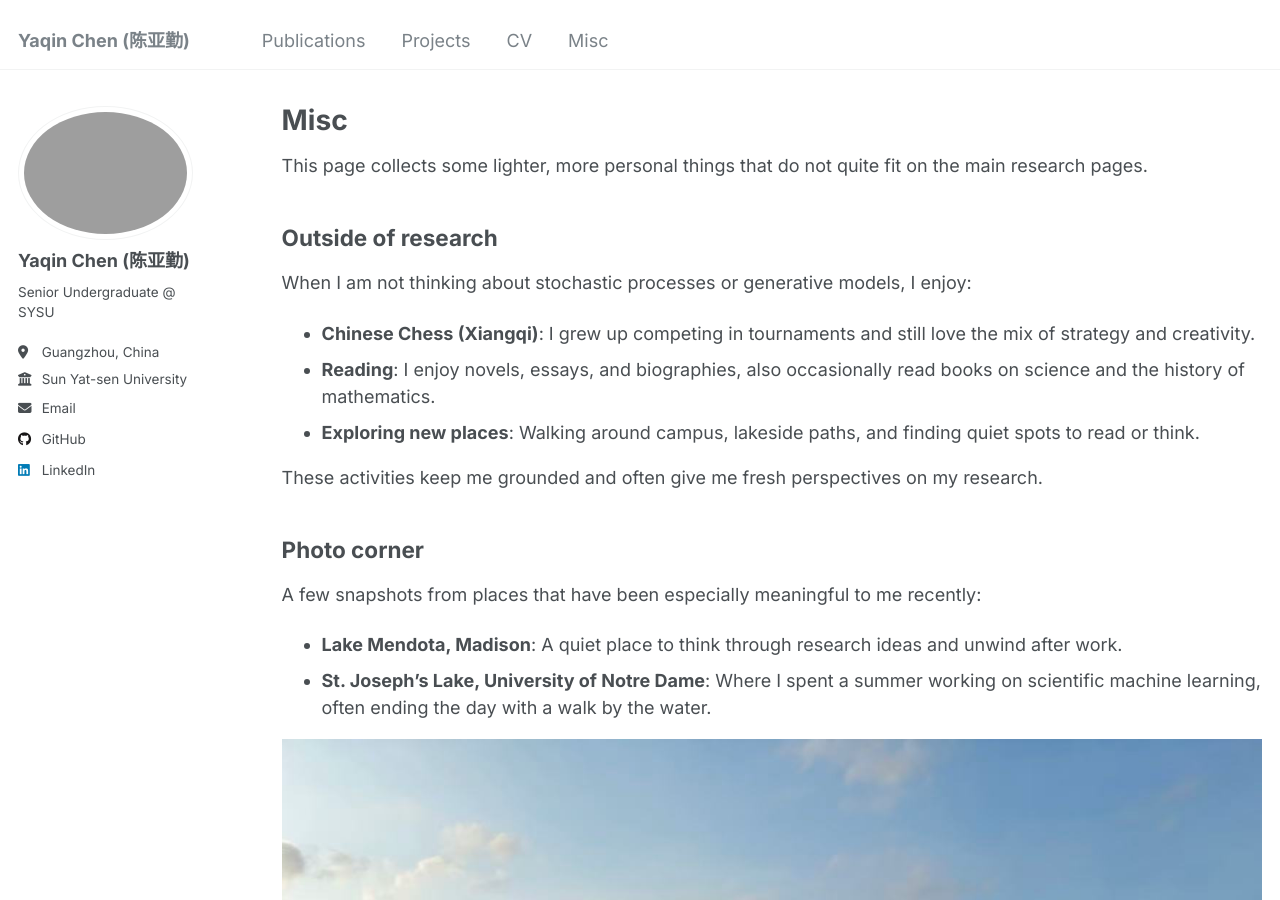
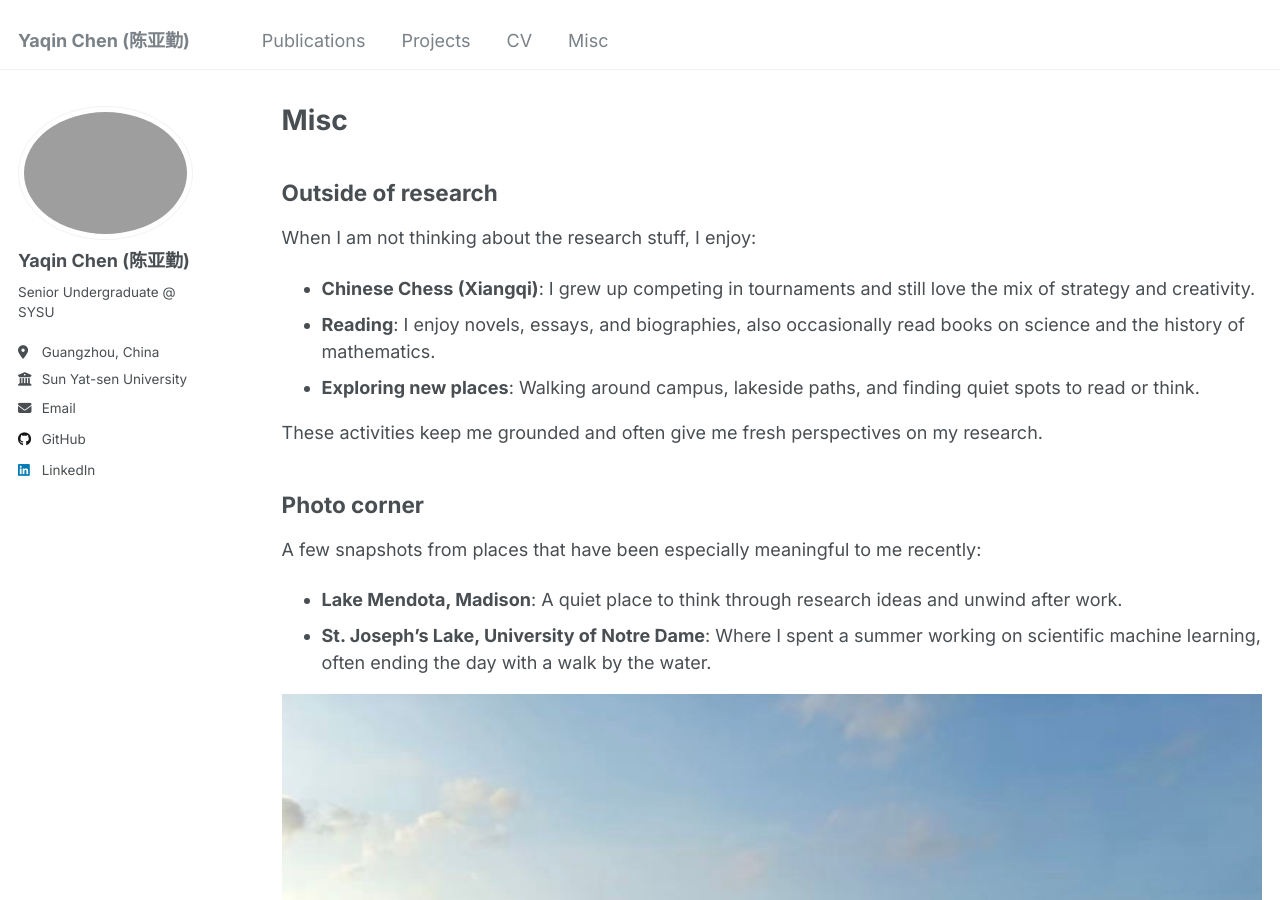
Before and after one commit to chen-yaqin/chen-yaqin.github.io, a Jekyll site: the page built from _misc/misc.md, in a window 1280 px wide and 900 px high. Built offline with Jekyll 4.4.1, drawn with Linux system fonts in a browser that asks for light colours.

Commit message:
update misc

```diff
--- a/_misc/misc.md
+++ b/_misc/misc.md
@@ -5,11 +5,9 @@ permalink: /misc/
 author_profile: true
 ---
 
-This page collects some lighter, more personal things that do not quite fit on the main research pages.
-
 ## Outside of research
 
-When I am not thinking about stochastic processes or generative models, I enjoy:
+When I am not thinking about the research stuff, I enjoy:
 
 * **Chinese Chess (Xiangqi)**: I grew up competing in tournaments and still love the mix of strategy and creativity.
 * **Reading**: I enjoy novels, essays, and biographies, also occasionally read books on science and the history of mathematics.
```
